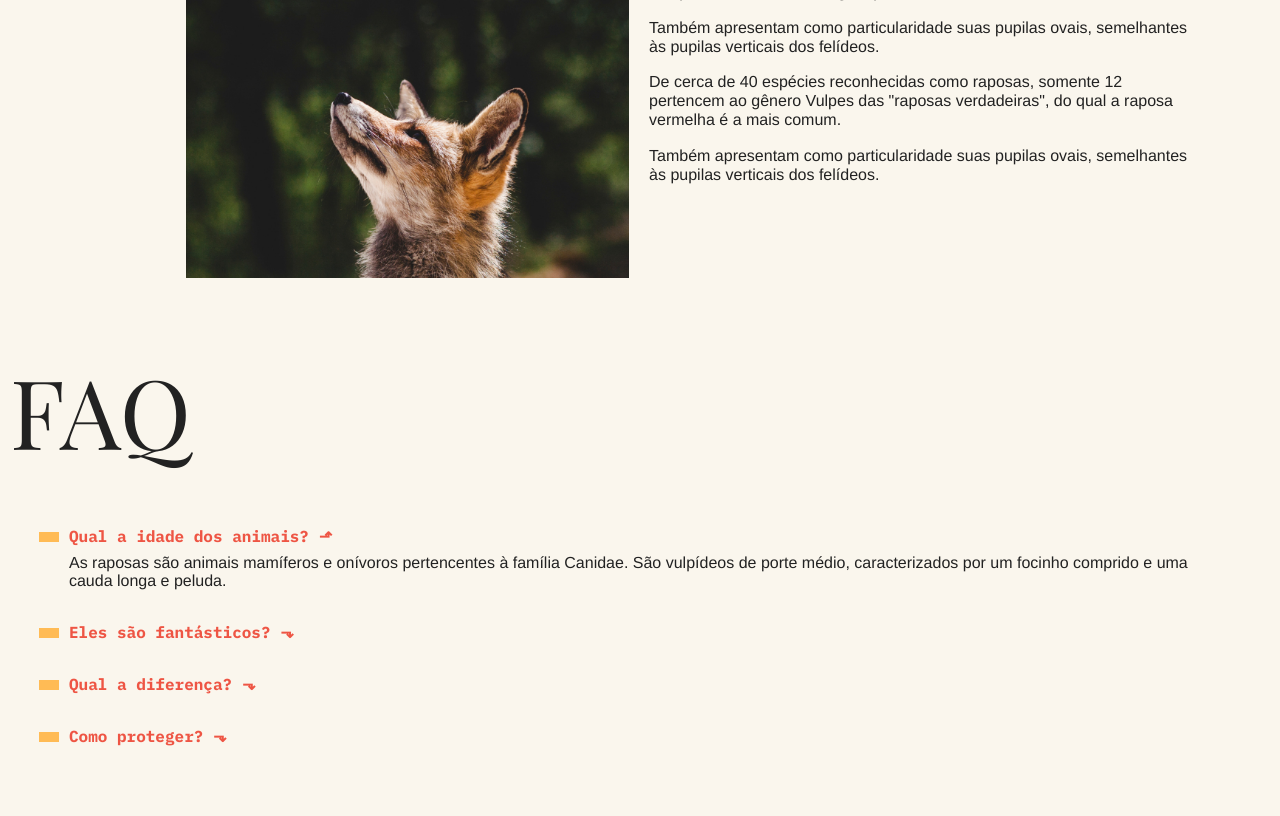
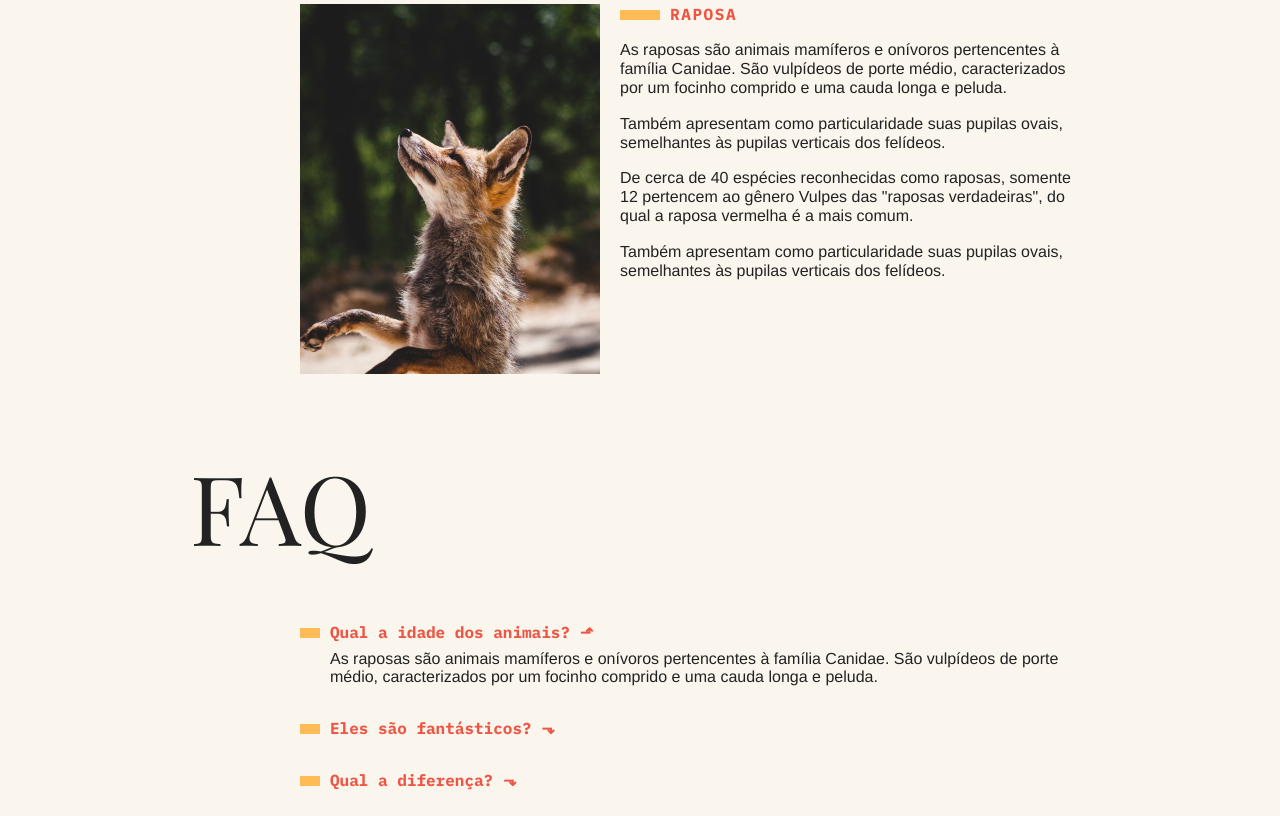
Before and after one commit to DiogoMalfatti/animaisFantasticos, a plain HTML site: page index.html in a window 1280 px wide. Shown: the part 356-1172 px from the top of the page. Drawn offline with Linux system fonts and the light colour scheme.

Commit message:
fix grid-template-columns

```diff
--- a/css/style.css
+++ b/css/style.css
@@ -25,7 +25,7 @@ body {
   color: #222;
   -webkit-font-smoothing: antialiased;
   display: grid;
-  grid-template-columns: 1fr, 120px, minmax(300px, 800px) 1fr;
+  grid-template-columns: 1fr 120px minmax(300px, 800px) 1fr;
 }
 
 .menu {
@@ -60,9 +60,8 @@ body {
   box-sizing: border-box;
   padding: 10px;
   display: grid;
-  grid-template-columns: 90px, 300px, 1fr;
+  grid-template-columns: 90px 300px 1fr;
   gap: 20px;
-  /* grid-gap: 20px; */
   margin-bottom: 4rem;
 }
 
```
